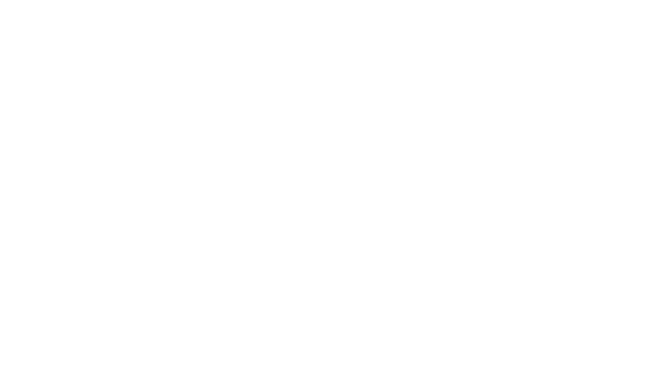
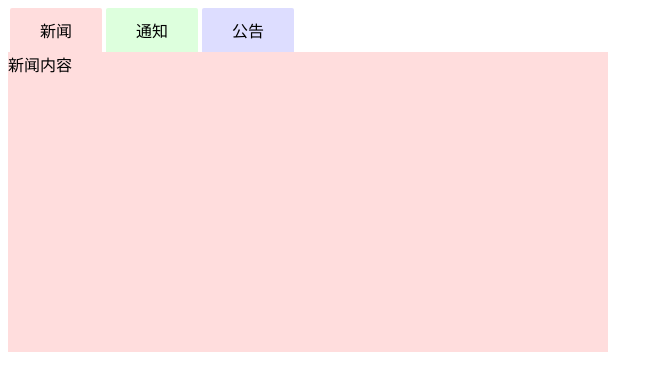
Before and after one commit to changehe/changehe.github.io, a plain HTML site: page tab.html in a window 1280 px wide. Shown: the whole page, without its empty margins (0-663 px from the left). Drawn offline with nearby package versions, Linux system fonts and the light colour scheme.

Commit message:
Update tab.html

```diff
--- a/tab.html
+++ b/tab.html
@@ -1,10 +1,68 @@
+
 <!DOCTYPE html>
 <html>
 	<head>
-		<meta charset="utf-8" />
-		<title></title>
+		<meta charset="UTF-8">
+		<title>tab选项卡</title>
+		<style>
+			.clearfix::after {
+				content: "";
+				clear: both;
+				display: block;
+			}
+			.tabs {
+
+			}
+			.tabs .tabItems {}
+			.tabs .tabItems .item {
+				padding: 10px 30px;
+				float: left;
+				border-radius: 2px 2px 0px 0px;
+				margin: 0px 2px;
+				cursor: pointer;
+			}
+			.tabContents .content {
+				width: 600px;
+				min-height: 300px;
+			}
+			.tabs div div:nth-child(1){
+				background-color: #fdd;
+			}
+			.tabs div div:nth-child(2){
+				background-color: #dfd;
+			}
+			.tabs div div:nth-child(3){
+				background-color: #ddf;
+			}
+		</style>
 	</head>
+
 	<body>
+		<script src="https://cdn.jsdelivr.net/npm/vue"></script>
+		<div class="tabs">
+			<div class="tabItems clearfix">
+				<div class="item" v-for="(item,index) in tabs" @click="clickIt(index)">{{item}}</div>
+			</div>
+			<div class="tabContents">
+				<div class="content" v-for="(item,index) in tabContents" v-show="nowindex==index">{{item}}</div>
+			</div>
+		</div>
+		<script type="text/javascript">
+			var app=new Vue({
+				el:".tabs",
+				data:{
+					tabs:['新闻','通知','公告'],
+					tabContents:['新闻内容','通知内容','公告内容'],
+					nowindex:0,
+				},
+				methods:{
+					clickIt:function(i){
+						this.nowindex=i;
+						console.log(i);
+					}
+				}
+			});
+		</script>
+	</body>
 
-	</body>
 </html>
```
